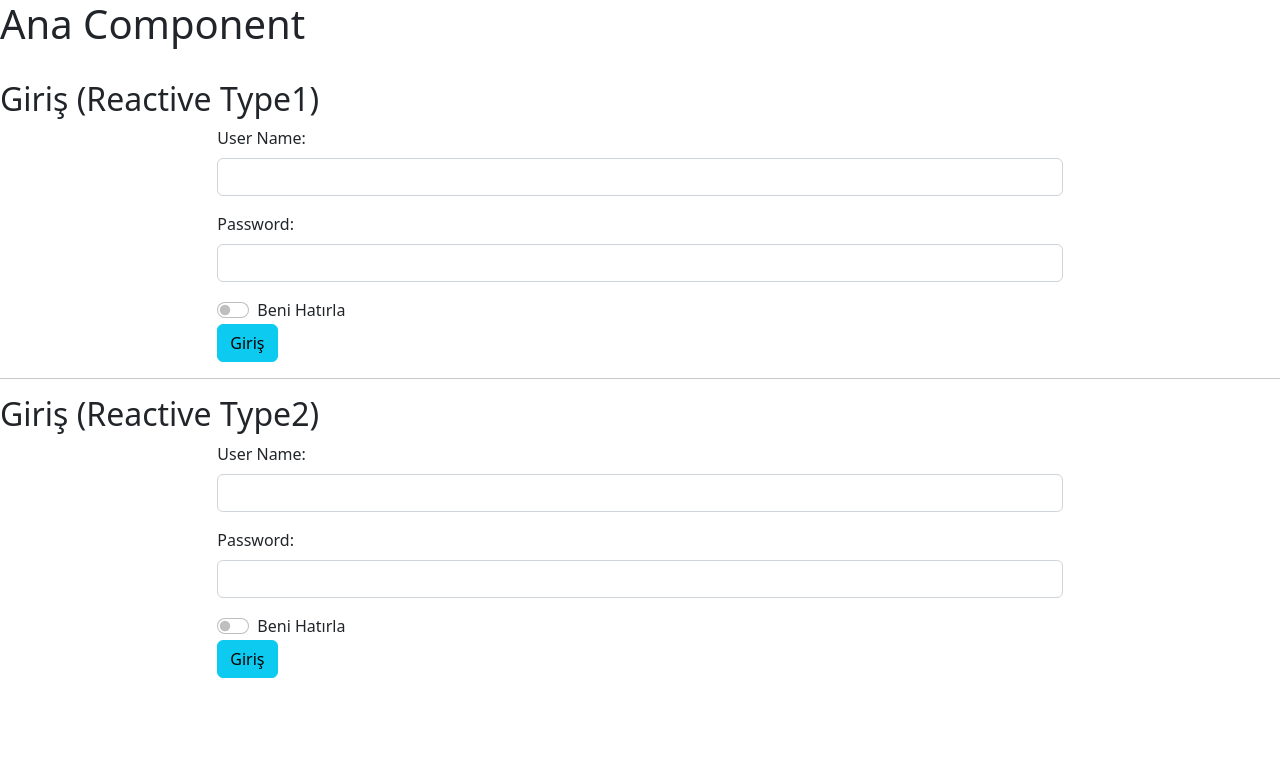
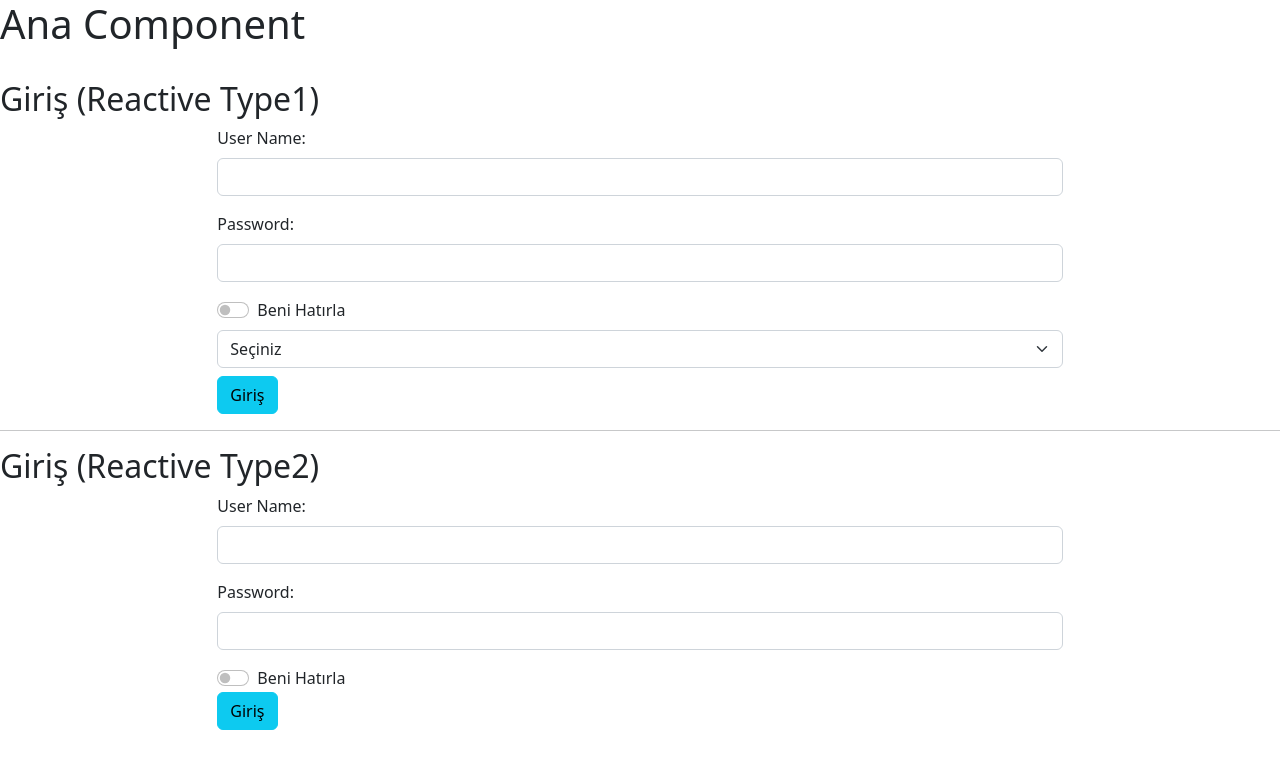
Before and after one commit to atillakalay/TurkcellAngularCourse, an Angular app in the folder angularapp/: page / in a window 1280 px wide. Shown: the top 768 px of the page. Built offline with nearby package versions, Linux system fonts and the light colour scheme.

Commit message:
Reactive Forms Part 7 (DropDown Menu) course has been completed.

```diff
--- a/angularapp/src/app/forms/reactive/reactive.component.html
+++ b/angularapp/src/app/forms/reactive/reactive.component.html
@@ -25,8 +25,13 @@
         />
         <label class="form-check-label" for="rememberMe">Beni Hatırla</label>
       </div>
+      <select class="form-select mt-2" formControlName="country">
+        <option *ngFor="let item of countryMenu" value="{{ item.value }}">
+          {{ item.text }}
+        </option>
+      </select>
 
-      <button class="btn btn-info" type="submit">Giriş</button>
+      <button class="btn btn-info mt-2" type="submit">Giriş</button>
     </form>
   </div>
 </div>
--- a/angularapp/src/app/forms/reactive/reactive.component.ts
+++ b/angularapp/src/app/forms/reactive/reactive.component.ts
@@ -1,5 +1,6 @@
 import { Component } from '@angular/core';
 import { FormBuilder, FormGroup } from '@angular/forms';
+import { CountryDropMenu } from 'src/app/models/country-drop-menu';
 
 @Component({
   selector: 'app-reactive',
@@ -9,12 +10,14 @@ import { FormBuilder, FormGroup } from '@angular/forms';
 export class ReactiveComponent {
 
   loginForm: FormGroup
+  countryMenu: CountryDropMenu[] = [{ value: 0, text: "Seçiniz" }, { value: 1, text: "Türkiye" }, { value: 2, text: "Almanya" }, { value: 3, text: "Fransa" }, { value: 4, text: "Amerika" }]
 
   constructor(fb: FormBuilder) {
     this.loginForm = fb.group({
       userName: '',
       password: '',
-      rememberMe: false
+      rememberMe: false,
+      country:0
     })
   }
 
--- /dev/null
+++ b/angularapp/src/app/models/country-drop-menu.ts
@@ -0,0 +1,4 @@
+export interface CountryDropMenu {
+  text:string
+  value:number
+}
```
